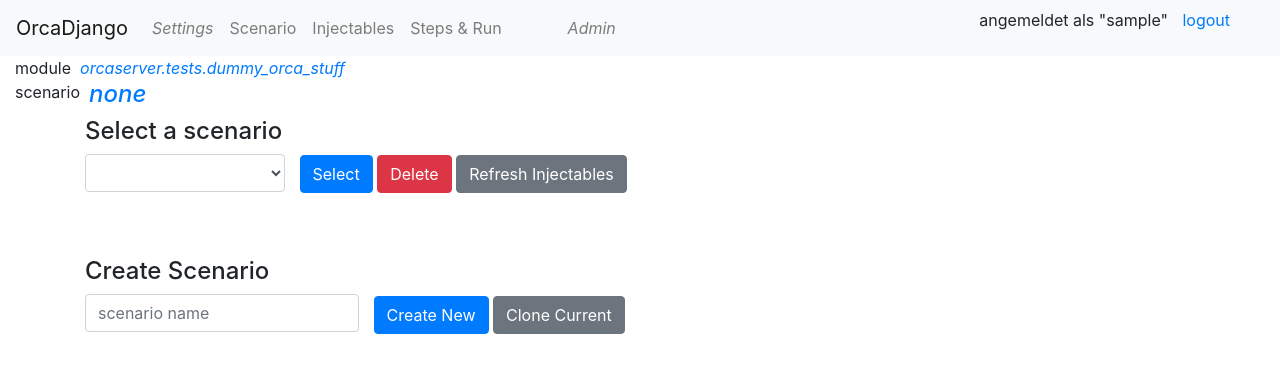
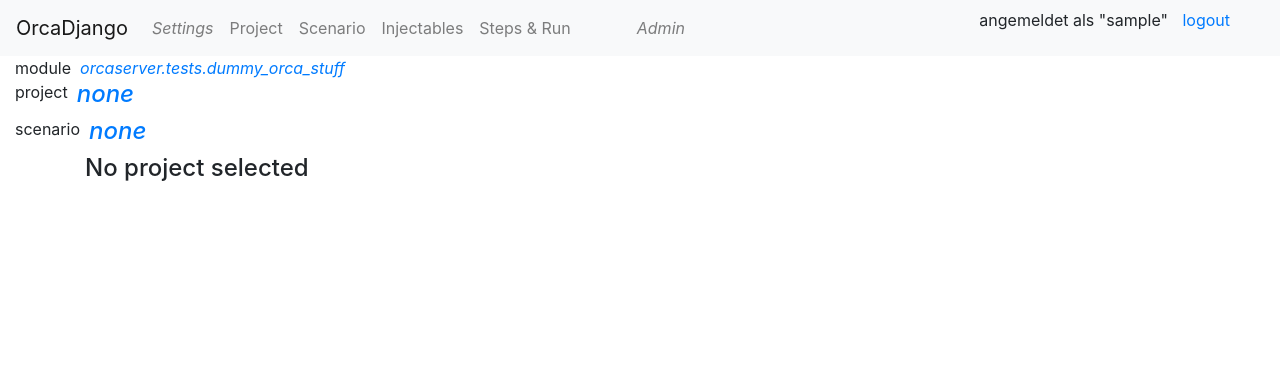
Before and after one commit to MaxBo/orcadjango, a Django app: page /scenarios/ in a window 1280 px wide. Shown: the top 373 px of the page. Run offline with Django 3.2, Linux system fonts and the light colour scheme; the visitor is signed in with stand-in values (Sample User, id 1); data that the repository does not hold is empty; some libraries are stand-ins or nearby versions.

Commit message:
refactored models to support projects; new templates

```diff
--- a/orcadjango/orcadjango/settings.py
+++ b/orcadjango/orcadjango/settings.py
@@ -11,6 +11,7 @@ https://docs.djangoproject.com/en/2.1/ref/settings/
 """
 
 import os
+import sys
 
 # Build paths inside the project like this: os.path.join(BASE_DIR, ...)
 BASE_DIR = os.path.dirname(os.path.dirname(os.path.abspath(__file__)))
@@ -28,6 +29,9 @@ DEBUG = True
 
 ALLOWED_HOSTS = ['localhost']
 
+if os.name == 'nt':
+    path = os.path.join(sys.prefix, 'Library')
+    os.environ['GDAL_DATA'] = os.path.join('path', 'share', 'gdal')
 
 # Application definition
 
--- a/orcadjango/orcaserver/templates/orcaserver/base.html
+++ b/orcadjango/orcaserver/templates/orcaserver/base.html
@@ -21,6 +21,9 @@
           <a class="nav-link" href="{% url 'settings' %}"><i>Settings</i></a>
         </li>
         {% endif %}
+        <li class="nav-item">
+          <a class="nav-link" href="{% url 'projects' %}">Project</a>
+        </li>
         <li class="nav-item">
           <a class="nav-link" href="{% url 'scenarios' %}">Scenario</a>
         </li>
@@ -52,6 +55,11 @@
         module &nbsp;<a href='/settings'><i> {{ python_module }} </i></a>
       </div>
     {% endif %}
+    {% if project_name %}
+      <div class="row">
+        project &nbsp;<a href='/projects'><h4><i>{{ project_name }}</i></h4></a>
+      </div>
+    {% endif %}
     {% if scenario_name %}
       <div class="row">
         scenario &nbsp;<a href='/scenarios'><h4><i>{{ scenario_name }}</i></h4></a>
--- a/orcadjango/orcaserver/templates/orcaserver/scenarios.html
+++ b/orcadjango/orcaserver/templates/orcaserver/scenarios.html
@@ -1,11 +1,17 @@
 {% extends 'orcaserver/base.html' %}
 {% load bootstrap4 %}
 
+
 {% block title %}
-  Select a scenario
+  {% if request.session.project %}
+    Select a scenario
+  {% else %}
+    No project selected
+  {% endif %}
 {% endblock %}
 
 {% block content %}
+  {% if request.session.project %}
 
   <form action='' method="post">
     {% csrf_token %}
@@ -30,4 +36,5 @@
     <input class="btn btn-secondary" type="submit" value="Clone Current", name='clone'>
   </form>
 
+  {% endif %}
 {% endblock %}
--- a/orcadjango/orcaserver/urls.py
+++ b/orcadjango/orcaserver/urls.py
@@ -12,6 +12,8 @@ urlpatterns = [
          name='index'),
     path('settings/', staff_member_required(views.SettingsView.as_view()),
          name='settings'),
+    path('projects/', login_required(views.ProjectView.as_view()),
+         name='projects'),
     path('scenarios/', login_required(views.ScenariosView.as_view()),
          name='scenarios'),
     path('scenarios/create/', login_required(views.ScenariosView.create)),
--- a/orcadjango/orcaserver/views/__init__.py
+++ b/orcadjango/orcaserver/views/__init__.py
@@ -1,4 +1,6 @@
 from .settings import *
+from .projects import * # GeoProjectView as ProjectView
+# from .projects import ProjectMixin
 from .scenarios import *
 from .injectables import *
 from .steps import *
--- a/orcadjango/orcaserver/views/injectables.py
+++ b/orcadjango/orcaserver/views/injectables.py
@@ -1,14 +1,14 @@
 from django.views.generic import ListView
 from django.views.generic.edit import FormView
 import orca
-from orcaserver.views import ScenarioMixin
+from orcaserver.views import ProjectMixin
 from orcaserver.models import Injectable
 from orcaserver.forms import InjectableValueForm
 from django.http import HttpResponseRedirect
 from django.urls import reverse
 
 
-class InjectablesView(ScenarioMixin, ListView):
+class InjectablesView(ProjectMixin, ListView):
     model = Injectable
     template_name = 'orcaserver/injectables.html'
     context_object_name = 'injectables'
@@ -31,7 +31,7 @@ class InjectablesView(ScenarioMixin, ListView):
         return HttpResponseRedirect(request.path_info)
 
 
-class InjectableView(ScenarioMixin, FormView):
+class InjectableView(ProjectMixin, FormView):
     template_name = 'orcaserver/injectable.html'
     form_class = InjectableValueForm
 
--- /dev/null
+++ b/orcadjango/orcaserver/views/projects.py
@@ -0,0 +1,56 @@
+import orca
+from django.views.generic import ListView
+from django.contrib.gis import forms
+# from orcaserver.models import Scenario, Injectable, Step
+#from django.http import HttpResponseRedirect, HttpResponseBadRequest
+#from django.urls import reverse
+
+
+from orcaserver.models import Scenario, Project, GeoProject
+
+
+class ProjectMixin:
+    _backup = {}
+
+    def get_project(self):
+        """get the selected scenario"""
+        project_pk = self.request.session.get('project')
+        try:
+            project = Project.objects.get(pk=project_pk)
+        except Project.DoesNotExist:
+            project = None
+        return project
+
+    def get_scenario(self):
+        """get the selected scenario"""
+        scenario_pk = self.request.session.get('scenario')
+        try:
+            scenario = Scenario.objects.get(pk=scenario_pk)
+        except Scenario.DoesNotExist:
+            scenario = None
+        return scenario
+
+    def get_context_data(self, **kwargs):
+        kwargs = super().get_context_data(**kwargs)
+        project = self.get_project()
+        scenario = self.get_scenario()
+        kwargs['project_name'] = project.name if scenario else 'none'
+        kwargs['scenario_name'] = scenario.name if scenario else 'none'
+        kwargs['python_module'] = orca._python_module
+        return kwargs
+
+
+class ProjectView(ListView):
+    model = Project
+    template_name = 'orcaserver/projects.html'
+    context_object_name = 'scenarios'
+
+    def get_queryset(self):
+        """Return the injectables with their values."""
+        projects = self.model.objects.filter(module=orca._python_module)
+        return projects
+
+
+class GeoProjectView(ProjectView):
+    model = GeoProject
+    template_name = 'orcaserver/geoprojects.html'
--- a/orcadjango/orcaserver/views/scenarios.py
+++ b/orcadjango/orcaserver/views/scenarios.py
@@ -3,27 +3,7 @@ from django.views.generic import ListView
 from orcaserver.models import Scenario, Injectable, Step
 from django.http import HttpResponseRedirect, HttpResponseBadRequest
 from django.urls import reverse
-
-
-class ScenarioMixin:
-    _backup = {}
-
-    def get_scenario(self):
-        """get the selected scenario"""
-        scenario_pk = self.request.session.get('scenario')
-        try:
-            scenario = Scenario.objects.get(pk=scenario_pk,
-                                            module=orca._python_module)
-        except Scenario.DoesNotExist:
-            scenario = None
-        return scenario
-
-    def get_context_data(self, **kwargs):
-        kwargs = super().get_context_data(**kwargs)
-        scenario = self.get_scenario()
-        kwargs['scenario_name'] = scenario.name if scenario else 'none'
-        kwargs['python_module'] = orca._python_module
-        return kwargs
+from orcaserver.views import ProjectMixin
 
 
 overwritable_types = (str, bytes, int, float, complex,
@@ -58,14 +38,15 @@ def create_steps(scenario):
         Step.objects.create(name=name, scenario=scenario)
 
 
-class ScenariosView(ScenarioMixin, ListView):
+class ScenariosView(ProjectMixin, ListView):
     model = Scenario
     template_name = 'orcaserver/scenarios.html'
     context_object_name = 'scenarios'
 
     def get_queryset(self):
         """Return the injectables with their values."""
-        scenarios = Scenario.objects.filter(module=orca._python_module)
+        project = self.request.session.get('project')
+        scenarios = Scenario.objects.filter(project=project)
         return scenarios
 
     def post(self, request, *args, **kwargs):
--- a/orcadjango/orcaserver/views/steps.py
+++ b/orcadjango/orcaserver/views/steps.py
@@ -11,7 +11,7 @@ import orca
 from orca import (get_step_table_names, get_step, add_injectable, clear_cache,
                   write_tables, log_start_finish, iter_step, logger)
 
-from orcaserver.views import ScenarioMixin
+from orcaserver.views import ProjectMixin
 from orcaserver.models import Step, Injectable, Scenario
 from django.core.exceptions import ObjectDoesNotExist
 from threading import Thread
@@ -56,7 +56,7 @@ def apply_injectables(scenario):
         orca.add_injectable(inj.name, converted_value)
 
 
-class StepsView(ScenarioMixin, TemplateView):
+class StepsView(ProjectMixin, TemplateView):
     template_name = 'orcaserver/steps.html'
 
     @property
```
Also changed, not shown: orcadjango/orcaserver/models.py (+14 -1 lines), orcadjango/orcaserver/templates/orcaserver/geoprojects.html (added, +11 -0 lines), orcadjango/orcaserver/templates/orcaserver/injectables.html (+6 -2 lines), orcadjango/orcaserver/templates/orcaserver/projects.html (added, +11 -0 lines), orcadjango/orcaserver/templates/orcaserver/steps.html (+6 -2 lines), orcadjango/orcaserver/migrations/0012_auto_20200123_1658.py (added), 1 other file.
